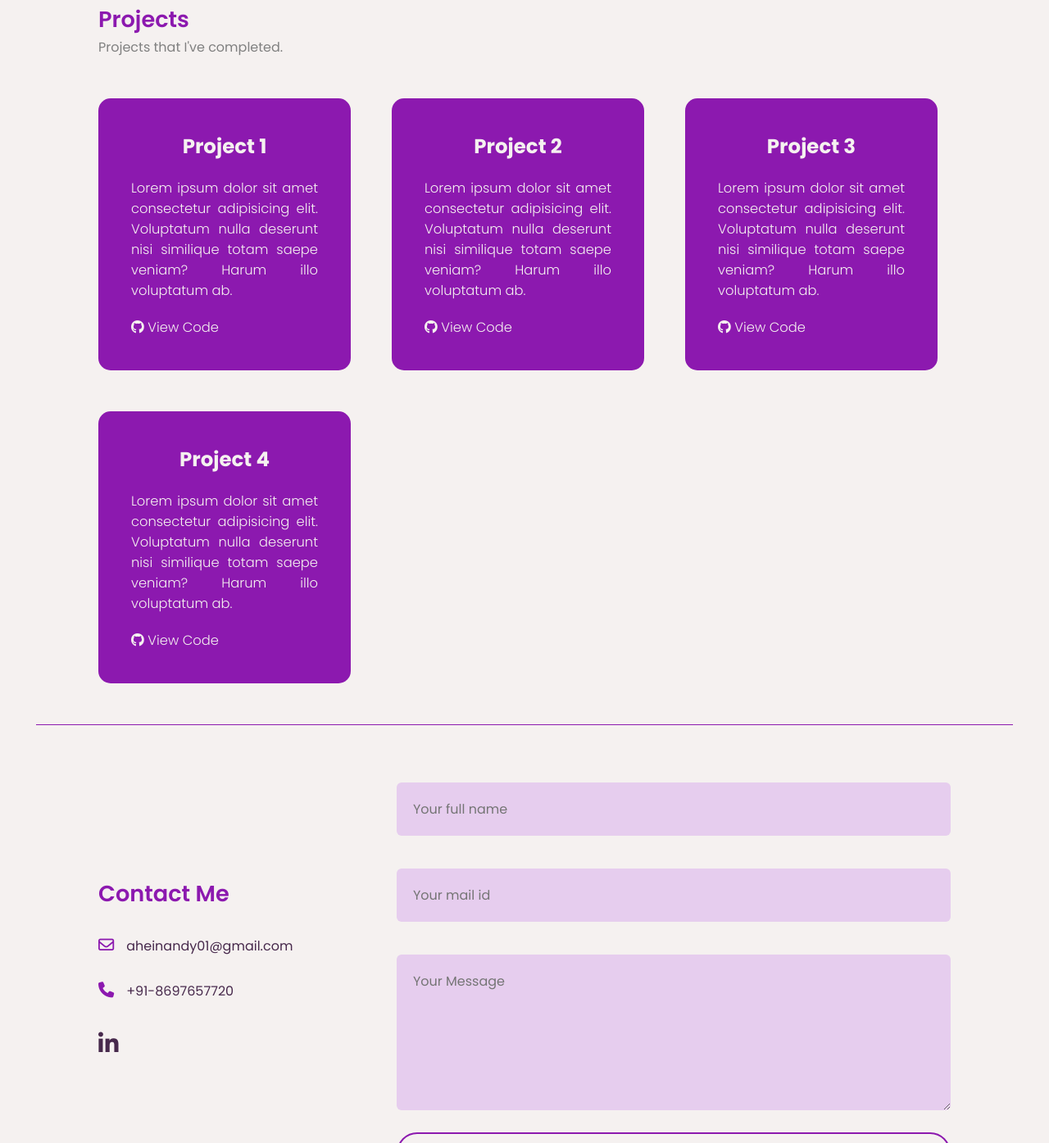
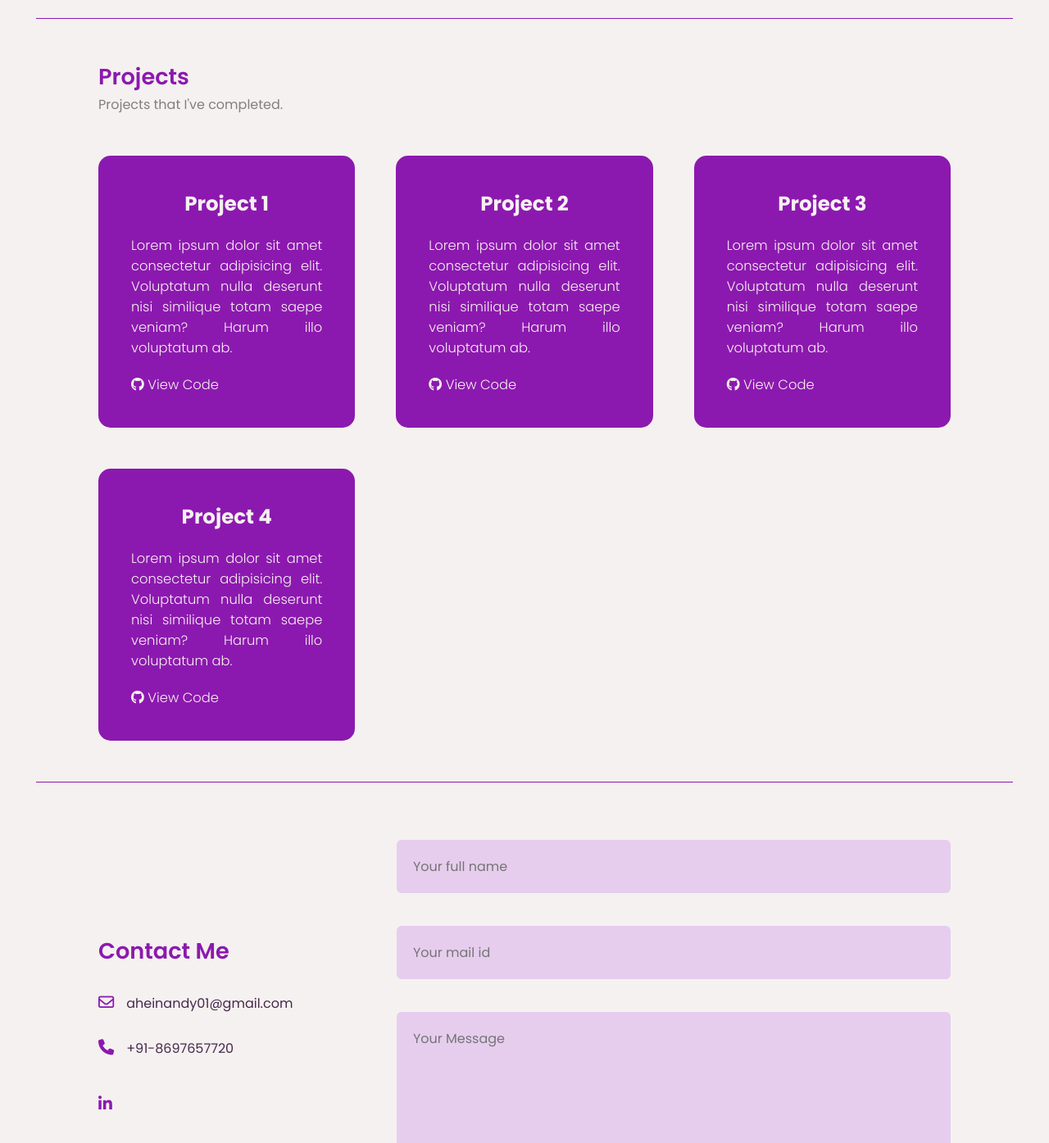
Before and after one commit to Aheli001/Portfolio, a plain HTML site: page index.html in a window 1280 px wide. Shown: the part 1405-2800 px from the top of the page at 82% size. Drawn offline with nearby package versions, Linux system fonts and the light colour scheme; animation ran at ten frames a second.

Commit message:
feat: mobile ui

```diff
--- a/styles.css
+++ b/styles.css
@@ -109,7 +109,6 @@ h1{
 .home-leftSection{
     width: 50%;
     font-size: 2rem;
-    margin: 0 70px;
 }
 
 .violet {
@@ -173,7 +172,6 @@ main hr{
 
 /* projects section  */
 .projects-section{
-    max-width: 80vw;
     margin: 50px 120px;
 }
 .projects-section .projects-container{
@@ -249,11 +247,12 @@ main hr{
     font-size: 30px;
     margin-right: 15px;
     display: inline-block;
+    transition: transform 0.5s;
 }
 .contact-icons a i{
-    font-size: 1.75rem;
-    transition: transform 0.5s;
-    color: var(--purple);
+    font-size: 1.2rem;
+
+    color: var(--violet);
 }
 .contact-icons a:hover{
     color: var(--violet);
```
